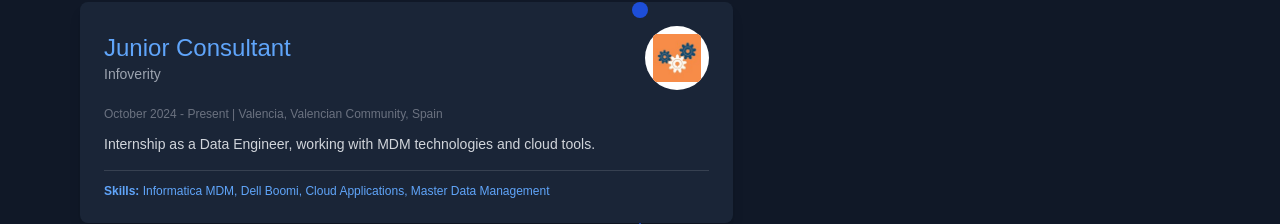
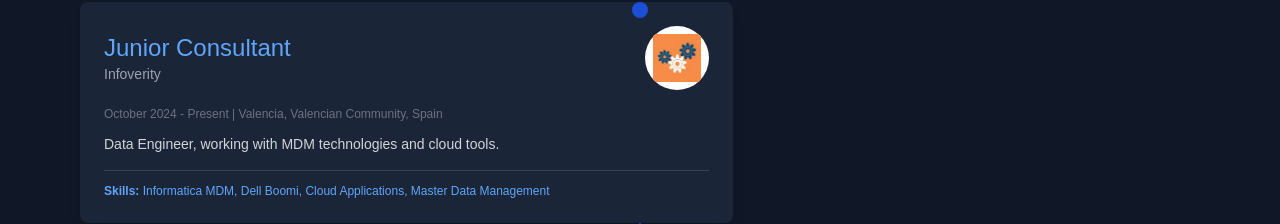
Before and after one commit to Josep-Martinez/web_cv, a Next.js app: page /works in a window 1280 px wide. Shown: the part 342-566 px from the top of the page. Built offline with nearby package versions, Linux system fonts and the light colour scheme; a web font is replaced by a local one.

Commit message:
Update page.js

```diff
--- a/app/works/page.js
+++ b/app/works/page.js
@@ -37,7 +37,7 @@ const texts = {
         company: "Infoverity",
         period: "October 2024 - Present",
         location: "Valencia, Valencian Community, Spain",
-        description: "Internship as a Data Engineer, working with MDM technologies and cloud tools.",
+        description: "Data Engineer, working with MDM technologies and cloud tools.",
         skills: "Informatica MDM, Dell Boomi, Cloud Applications, Master Data Management",
         logo: "/infoverity_logo.jpeg",
       },
@@ -98,7 +98,7 @@ const texts = {
         company: "Infoverity",
         period: "Octubre 2024 - Actualidad",
         location: "Valencia, Comunidad Valenciana, España",
-        description: "Prácticas como Data Engineer, trabajando con tecnologías MDM y herramientas cloud.",
+        description: "Data Engineer, trabajando con tecnologías MDM y herramientas cloud.",
         skills: "Informática MDM, Dell Boomi, Aplicaciones en la nube, Gestión de datos maestros",
         logo: "/infoverity_logo.jpeg",
       },
```
